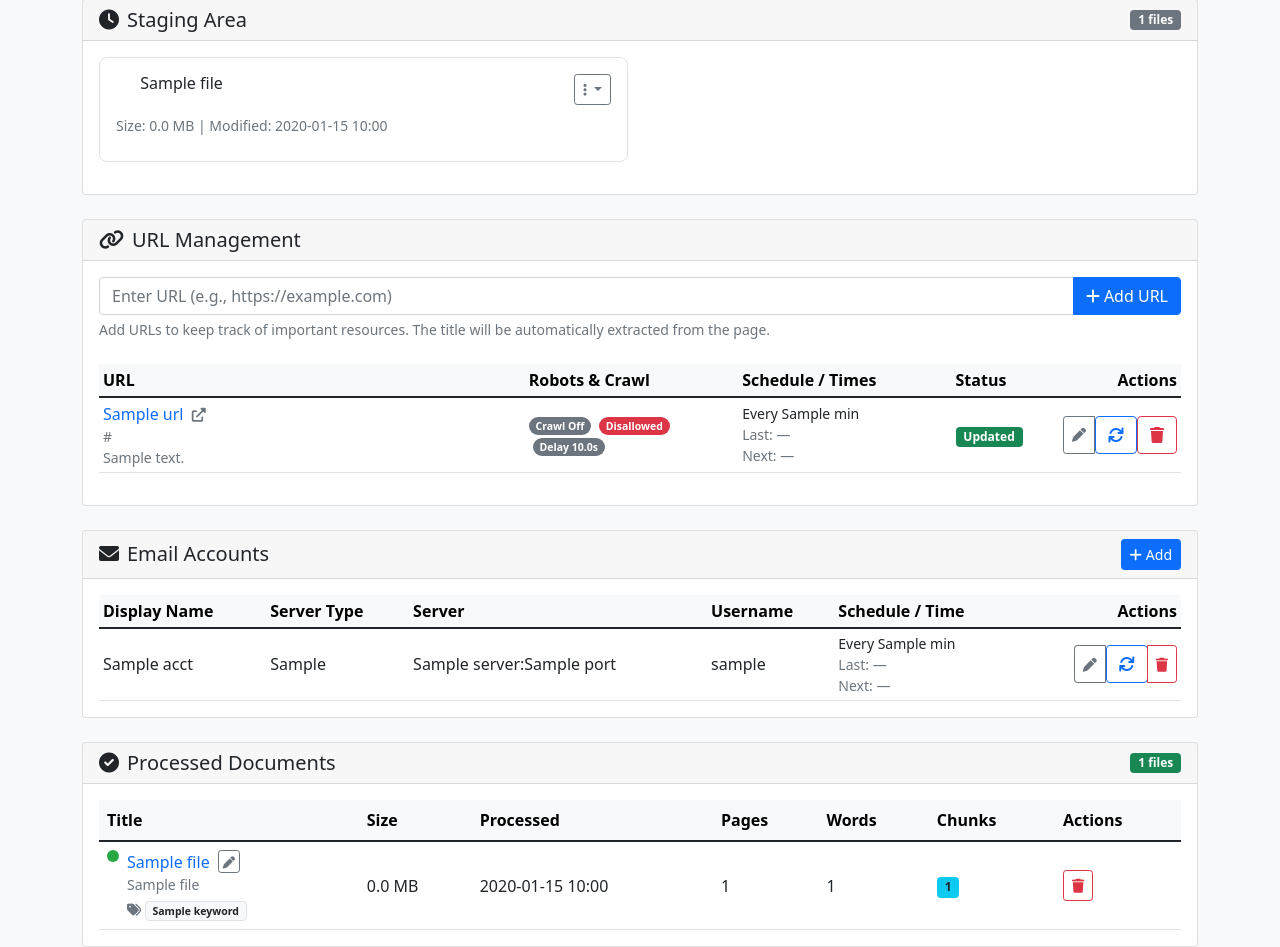
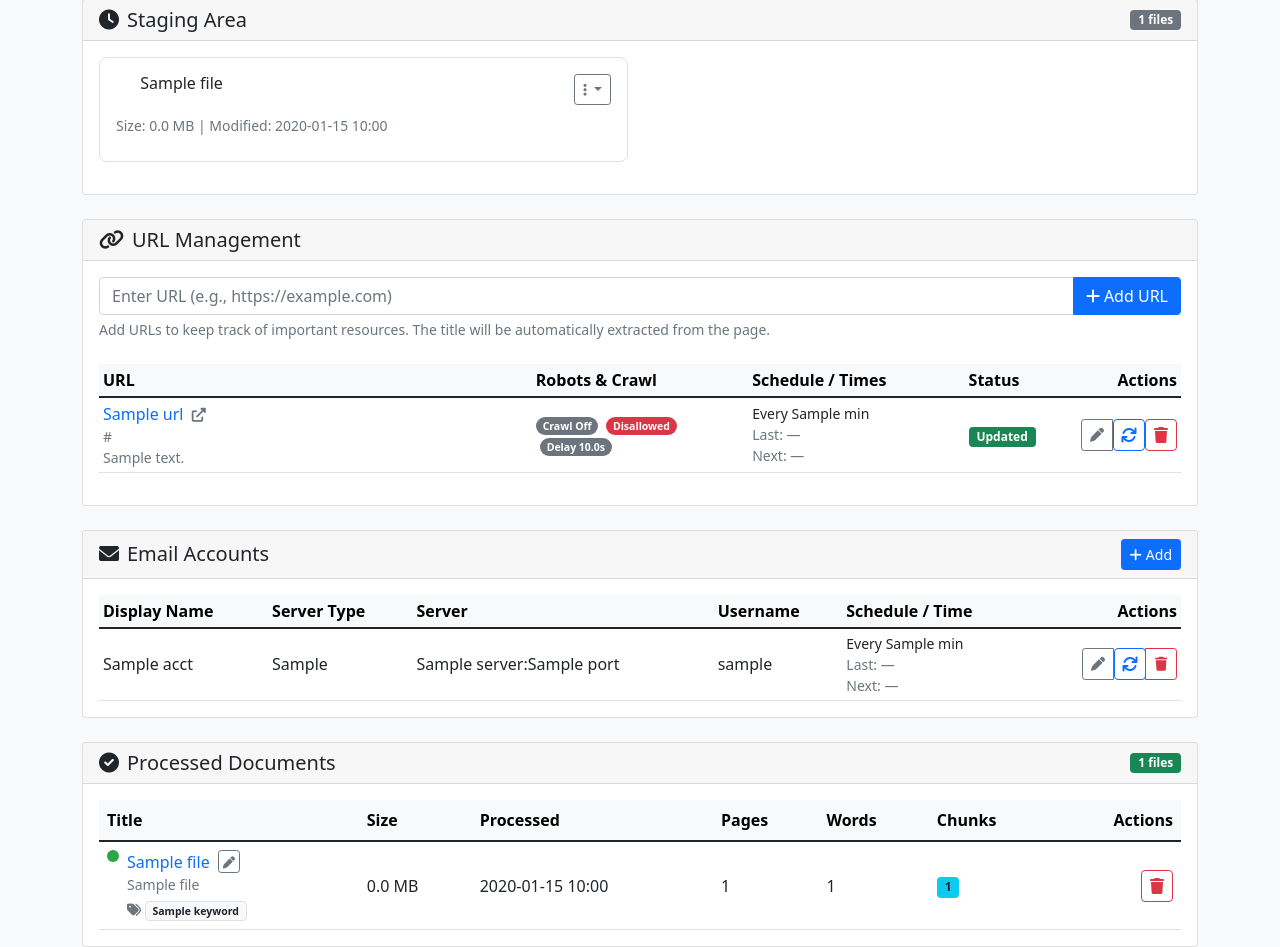
Before and after one commit to ibNez/rag-document-handler, a Flask app: template templates/index.html in a window 1280 px wide. Shown: the part 629-1576 px from the top of the page. Run offline with Flask 3, Linux system fonts and the light colour scheme; the template is opened without the code that fills it: most values are stand-ins (such as "Sample title", 1, 10 or a date in 2020).

Commit message:
style: unify action button layout and tooltips

```diff
--- a/static/style.css
+++ b/static/style.css
@@ -87,3 +87,13 @@
     font-family: monospace;
     font-size: 0.75rem;
 }
+
+/* Consistent sizing for action buttons */
+.action-btn {
+    width: 2rem;
+    height: 2rem;
+    display: inline-flex;
+    align-items: center;
+    justify-content: center;
+    padding: 0;
+}
--- a/templates/index.html
+++ b/templates/index.html
@@ -389,16 +389,16 @@
                                                 </td>
                                                 <td class="text-end">
                                                     <div class="btn-group btn-group-sm" role="group">
-                                                        <button type="button" class="btn btn-outline-secondary" data-bs-toggle="modal" data-bs-target="#editUrlModal-{{ url.id }}" title="Edit">
+                                                        <button type="button" class="btn btn-outline-secondary action-btn" data-bs-toggle="modal" data-bs-target="#editUrlModal-{{ url.id }}" title="Edit">
                                                             <i class="fas fa-pen"></i>
                                                         </button>
                                                         <form method="POST" action="{{ url_for('ingest_url', url_id=url.id) }}">
-                                                            <button type="submit" class="btn btn-outline-primary" title="Refresh now">
+                                                            <button type="submit" class="btn btn-outline-primary action-btn" title="Refresh now">
                                                                 <i class="fas fa-sync"></i>
                                                             </button>
                                                         </form>
                                                         <form method="POST" action="{{ url_for('delete_url_bg', url_id=url.id) }}" onsubmit="return confirm('Are you sure you want to delete this URL and its embeddings?')">
-                                                            <button type="submit" class="btn btn-outline-danger" title="Delete">
+                                                            <button type="submit" class="btn btn-outline-danger action-btn" title="Delete">
                                                                 <i class="fas fa-trash"></i>
                                                             </button>
                                                         </form>
@@ -505,7 +505,7 @@
                                             </td>
                                             <td class="text-end">
                                                 <div class="btn-group btn-group-sm" role="group">
-                                                    <button type="button" class="btn btn-outline-secondary edit-account-btn"
+                                                    <button type="button" class="btn btn-outline-secondary action-btn edit-account-btn"
                                                             data-bs-toggle="modal" data-bs-target="#editEmailAccountModal"
                                                             data-action="{{ url_for('update_email_account', account_id=acct.id) }}"
                                                             data-id="{{ acct.id }}"
@@ -517,18 +517,20 @@
                                                             data-batch="{{ acct.batch_limit or '' }}"
                                                             data-interval="{{ acct.refresh_interval_minutes or '' }}"
                                                             data-ssl="{{ '1' if acct.use_ssl else '0' }}"
-                                                            data-type="{{ acct.server_type }}">
+                                                            data-type="{{ acct.server_type }}"
+                                                            title="Edit">
                                                         <i class="fas fa-pen"></i>
                                                     </button>
                                                     <form method="POST" action="{{ url_for('refresh_email_account', account_id=acct.id) }}">
-                                                        <button type="submit" class="btn btn-outline-primary" title="Refresh now">
+                                                        <button type="submit" class="btn btn-outline-primary action-btn" title="Refresh now">
                                                             <i class="fas fa-sync"></i>
                                                         </button>
                                                     </form>
-                                                    <button type="button" class="btn btn-outline-danger delete-account-btn"
+                                                    <button type="button" class="btn btn-outline-danger action-btn delete-account-btn"
                                                             data-bs-toggle="modal" data-bs-target="#deleteEmailAccountModal"
                                                             data-action="{{ url_for('delete_email_account', account_id=acct.id) }}"
-                                                            data-name="{{ acct.account_name }}">
+                                                            data-name="{{ acct.account_name }}"
+                                                            title="Delete">
                                                         <i class="fas fa-trash"></i>
                                                     </button>
                                                 </div>
@@ -727,7 +729,7 @@
                                             <th scope="col">Pages</th>
                                             <th scope="col">Words</th>
                                             <th scope="col">Chunks</th>
-                                            <th scope="col">Actions</th>
+                                            <th scope="col" class="text-end">Actions</th>
                                         </tr>
                                     </thead>
                                     <tbody>
@@ -763,7 +765,7 @@
                                                     <span class="badge bg-info text-dark">{{ file.chunks_count }}</span>
                                                 {% else %}-{% endif %}
                                             </td>
-                                            <td>
+                                            <td class="text-end">
                                                 {% set st = file.status %}
                                                 {% if st and ('deletion' in (st.message or '').lower() or 'archiving' in (st.message or '').lower() or 'removing embeddings' in (st.message or '').lower()) %}
                                                     <div class="small mb-1">{{ st.message }}</div>
@@ -774,11 +776,13 @@
                                                              style="width: 0%"></div>
                                                     </div>
                                                 {% else %}
-                                                    <form method="POST" action="{{ url_for('delete_file_bg', folder='uploaded', filename=file.name) }}" onsubmit="return confirm('Delete this file and remove from database?')" style="display:inline;">
-                                                        <button type="submit" class="btn btn-sm btn-outline-danger" title="Delete">
-                                                            <i class="fas fa-trash"></i>
-                                                        </button>
-                                                    </form>
+                                                    <div class="btn-group btn-group-sm" role="group">
+                                                        <form method="POST" action="{{ url_for('delete_file_bg', folder='uploaded', filename=file.name) }}" onsubmit="return confirm('Delete this file and remove from database?')" style="display:inline;">
+                                                            <button type="submit" class="btn btn-outline-danger action-btn" title="Delete">
+                                                                <i class="fas fa-trash"></i>
+                                                            </button>
+                                                        </form>
+                                                    </div>
                                                 {% endif %}
                                             </td>
                                         </tr>
```
